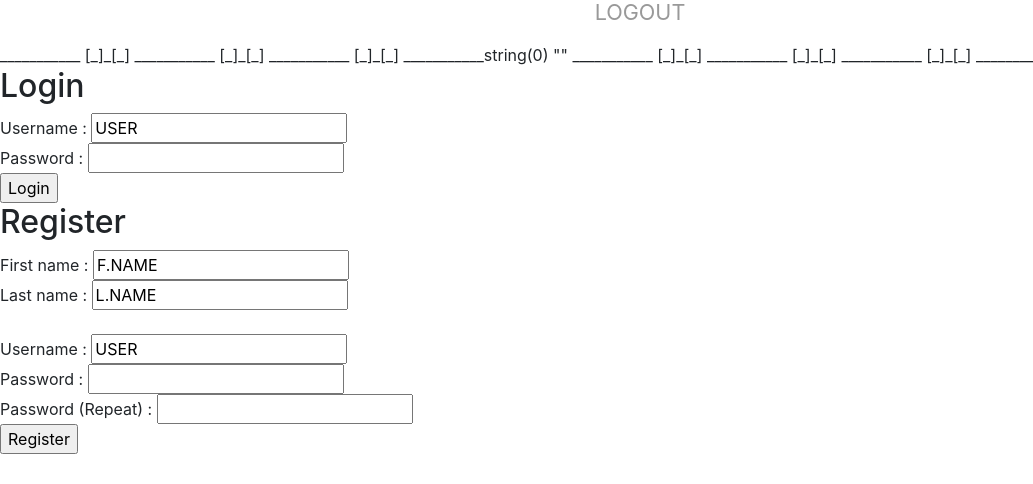
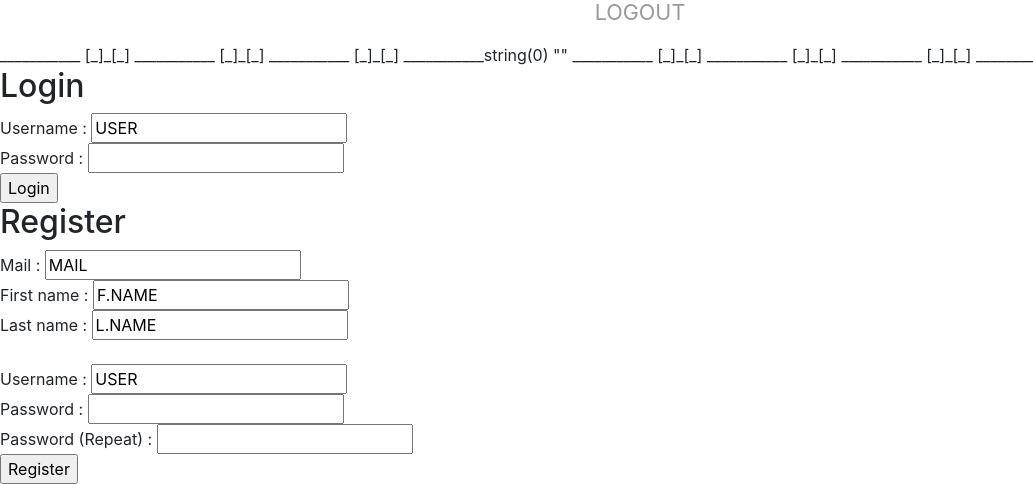
Before and after one commit to TBG-FR/IUT_PHP_PicturesProject, a PHP site: page /login.php in a window 1280 px wide. Shown: the part 468-952 px from the top of the page, without its empty margins (0-1033 px from the left). Before the commit the page ends 922 px from the top, so only its background shows below. Run offline with PHP 8.4, Linux system fonts and the light colour scheme; some libraries are stand-ins or nearby versions.

Commit message:
PHP - User/Login/Register : Added Personal Informations
Mail, Firstname, Username are now implemented :
- Mail will be asked at registration
- Firstname/Username too, but they're not required
- All of them will be retrieved when the user login

```diff
--- a/project_site/classes/User.php
+++ b/project_site/classes/User.php
@@ -11,10 +11,13 @@ class User
 
     /* ----- ----- ----- Attributes ----- ----- ----- */
 
+    /* === Login & Technical Informations === */
+
     /**
      * @var int : ID (Useful for database link)
      */
     private $id;
+
     /**
      * @var string : Username
      */
@@ -34,6 +37,38 @@ class User
      * @var bool : Determines if the user is Logged (TRUE) or not (FALSE)
      */
     private $status;
+
+    /* === Personal & Contact Informations === */
+
+    /**
+     * @var string : Firstname
+     */
+    private $firstname;
+
+    /**
+     * @var string : Lastname
+     */
+    private $lastname;
+
+    /**
+     * @var string : Postal Address
+     */
+    private $address;
+
+    /**
+     * @var int : Postal Code/ZIP
+     */
+    private $zip;
+
+    /**
+     * @var string : City
+     */
+    private $city;
+
+    /**
+     * @var string : Email Address
+     */
+    private $email;
 
     /* ----- ----- ----- Constructors ----- ----- ----- */
 
@@ -68,7 +103,7 @@ class User
             'conditions' => array(
                 'username LIKE' => "$login" // Check if there is an entry with the same username
             ),
-            'fields' => array('id', 'username', 'password', 'admin'), // get id, username and password
+            'fields' => array('id', 'username', 'password', 'admin', 'firstname', 'lastname', 'address', 'zip', 'city', 'email'), // Get informations from the Database
         ));
 
         if( empty($req) == FALSE) {
@@ -81,6 +116,12 @@ class User
                 $user->password = $db->hash($req[0]['password']);
                 $user->admin = $req[0]['admin'];
                 $user->status = TRUE;
+                $user->firstname = $req[0]['firstname'];
+                $user->lastname = $req[0]['lastname'];
+                $user->address = $req[0]['address'];
+                $user->zip = $req[0]['zip'];
+                $user->city = $req[0]['city'];
+                $user->email = $req[0]['email'];
 
                 echo "<div class=\"notification alert alert-success\" role=\"alert\">You've been succesfully authentified !</div><br />";
 
@@ -99,7 +140,7 @@ class User
             throw new Exception('Err_UnknownUsername');
              }
 
-        var_dump($req);
+        var_dump($req); /* TEMP */
 
     }
 
@@ -108,7 +149,7 @@ class User
      * @param string $login
      * @param string $pass
      */
-    public static function constructByRegister($login, $pass, $pass_v, $f_name, $l_name) {
+    public static function constructByRegister($login, $pass, $pass_v, $f_name, $l_name, $mail) {
 
         /* TEMP TEMP ----- ----- TEMP TEMP */
 
@@ -151,7 +192,7 @@ class User
 
             // Normally, we would use the "save()" method from "Database" class here, but it doesn't work... [+ $db->hash($pass) ]
             $hash = $db->hash($pass);
-            $up = $db->query("INSERT INTO $bdd_table_user (username, password, admin) VALUES ('$login', '$hash', '0')", array(), TRUE);
+            $up = $db->query("INSERT INTO $bdd_table_user (username, password, admin, firstname, lastname, email) VALUES ('$login', '$hash', '0', '$f_name', '$l_name', '$mail')", array(), TRUE);
 
             // Normally, this part would be unnecessary, we would just check if $up return TRUE
             $req = $db->read($bdd_table_user, array(
--- a/project_site/login.php
+++ b/project_site/login.php
@@ -115,7 +115,7 @@
                     $password=var_secure($_POST['password']);
 
                     // Create a new Instance of User Class with the given credentials (and catch errors if they're wrong)
-                    try { $_SESSION['user'] = User::constructByLogin($username, $password); }
+                    try { $_SESSION['user'] = User::constructByLogin($username, $password); var_dump($_SESSION['user']); /* TEMP */ }
                     catch (Exception $e) {
 
                         if($e->getMessage() == 'Err_BadCredentials') {
@@ -138,9 +138,10 @@
                     $password_verif=var_secure($_POST['password_verif']);
                     $firstname=var_secure($_POST['firstname']);
                     $lastname=var_secure($_POST['lastname']);
+                    $mail=var_secure($_POST['mail']);
 
                     // Create a new Instance of User Class with the given credentials (and catch errors if they're wrong)
-                    try { $_SESSION['user'] = User::constructByRegister($username, $password, $password_verif, $firstname, $lastname); }
+                    try { $_SESSION['user'] = User::constructByRegister($username, $password, $password_verif, $firstname, $lastname, $mail); }
                     catch (Exception $e) {
 
                         if($e->getMessage() == 'Err_UsernameExists') {
@@ -150,7 +151,7 @@
                             echo "<div class=\"notification alert alert-danger\" role=\"alert\">Error : Passwords aren't matching ! Please try again.</div>"; }
 
                         else if ($e->getMessage() == 'Err_RegisterFail') {
-                            echo "<div class=\"notification alert alert-danger\" role=\"alert\">Error : Registering failed ! Please try again.</div>"; }
+                            echo "<div class=\"notification alert alert-danger\" role=\"alert\">Error : Registering failed ! Please try again or Contact us.</div>"; }
 
                     }
 
@@ -218,9 +219,9 @@
 
                          <form action=\"login.php\" method=\"post\">
 
-                             <!-- ADD : Mail : <input type=\"text\" name=\"mail\" value=\"$temp_mail\" > <br /> -->
-                             First name : <input type=\"text\" name=\"firstname\" value=\"$temp_firstname\" required> <br />
-                             Last name : <input type=\"text\" name=\"lastname\" value=\"$temp_lastname\" required> <br />
+                             Mail : <input type=\"text\" name=\"mail\" value=\"$temp_mail\" required> <br />
+                             First name : <input type=\"text\" name=\"firstname\" value=\"$temp_firstname\"> <br />
+                             Last name : <input type=\"text\" name=\"lastname\" value=\"$temp_lastname\"> <br />
                              <br />
                              Username : <input type=\"text\" name=\"username\" value=\"$temp_user\" required> <br />
                              Password : <input type=\"password\" name=\"password\" required> <br />
```
